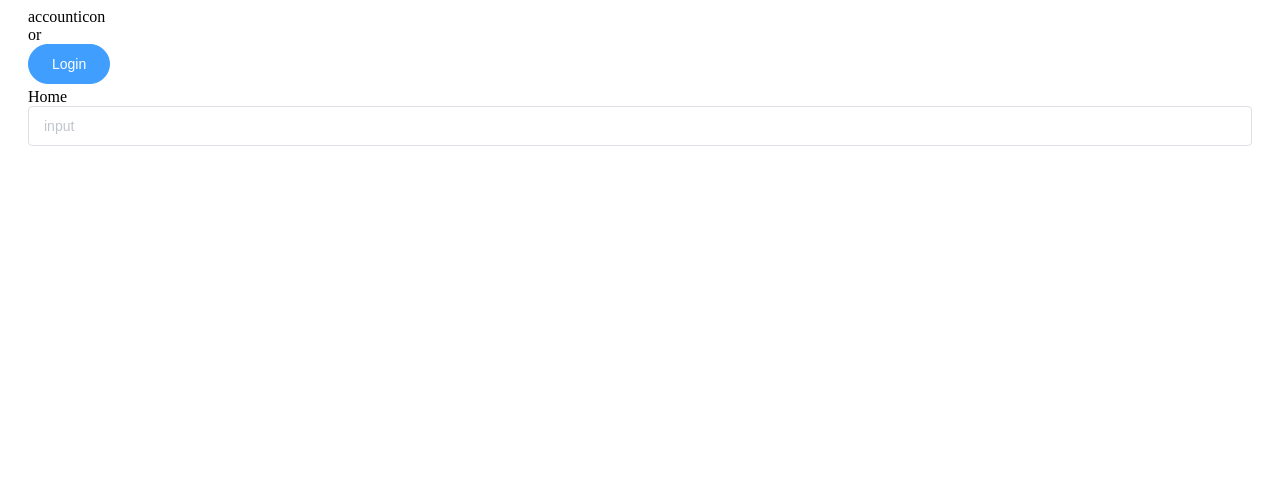
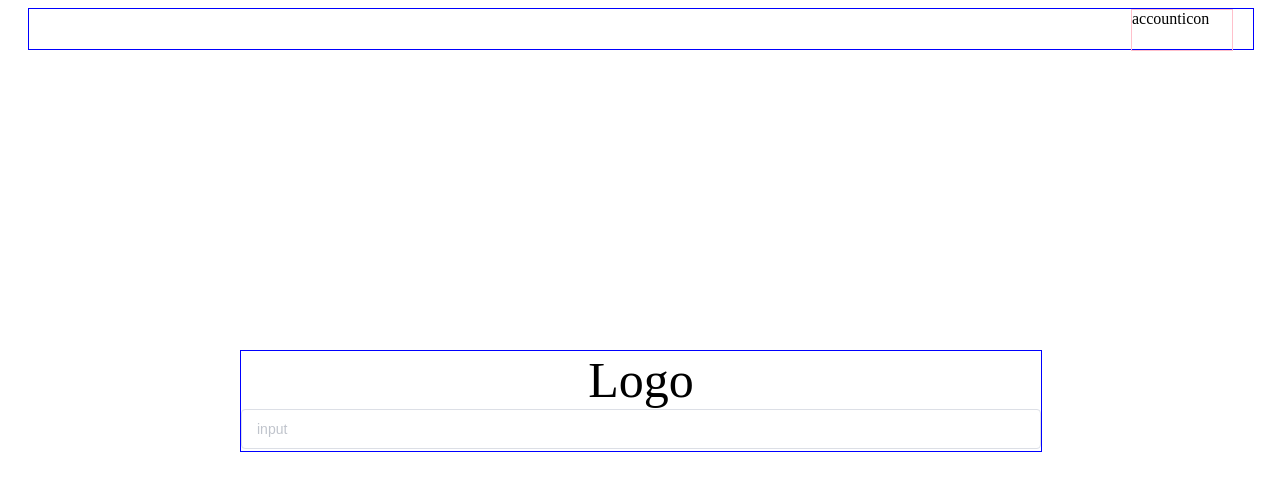
Before and after one commit to researchcomment/Kommentar-App, a Vue app in the folder kommentar-app/: page / in a window 1280 px wide. Shown: the top 490 px of the page. Built offline with nearby package versions, Linux system fonts and the light colour scheme.

Commit message:
add style

```diff
--- a/kommentar-app/src/views/Account.vue
+++ b/kommentar-app/src/views/Account.vue
@@ -1,24 +1,50 @@
 <template>
-    <div>
-      <accounticon></accounticon>
-      or
-      <login></login>
-
+  <div class="bar">
+    <div class="account">
+      <accounticon class="icon"></accounticon>
+    <login class="login"></login>
     </div>
 
+  </div>
 </template>
 
 <script>
-import accounticon from '@/components/account/accounticon'
-import login from '@/components/login/login'
+import accounticon from "@/components/account/accounticon";
+import login from "@/components/login/login";
 export default {
-    components:{
-      accounticon,
-      login,
-    },
-}
+  components: {
+    accounticon,
+    login,
+  },
+};
 </script>
 
 <style>
+.bar {
+  width: 100%;
+  height: 40px;
+  border: 1px solid blue;
+}
+.account{
+  float: right;
+  margin-right: 20px;
+}
 
+
+.icon {
+  position:relative;
+
+  border: 1px solid pink;
+  width: 100px;
+  height: 40px;
+}
+
+.login {
+  position: relative;
+  top: -40px;
+  border: 1px solid yellow;
+  width: 100px;
+  height: 40px;
+  display: none;
+}
 </style>
--- a/kommentar-app/src/views/Home.vue
+++ b/kommentar-app/src/views/Home.vue
@@ -1,6 +1,6 @@
 <template>
-    <div>
-       Home
+    <div class="search">
+       <div class="logo">Logo</div>
        <searchBar></searchBar>
 
     </div>
@@ -23,5 +23,21 @@
 </script>
 
 <style>
+    .search{
+        width: 800px;
+        height: 100px;
+        position: absolute;
+        left: 50%;
+        top: 50%;
+        margin-top: -50px;
+        margin-left: -400px;
+        border: 1px solid blue;
+
+    }
+    .logo{
+        margin: 0 auto;
+        text-align: center;
+        font-size: 50px;
+    }
 
 </style>
```
Also changed, not shown: 1 other file (tests, documents, lock files or other folders).
